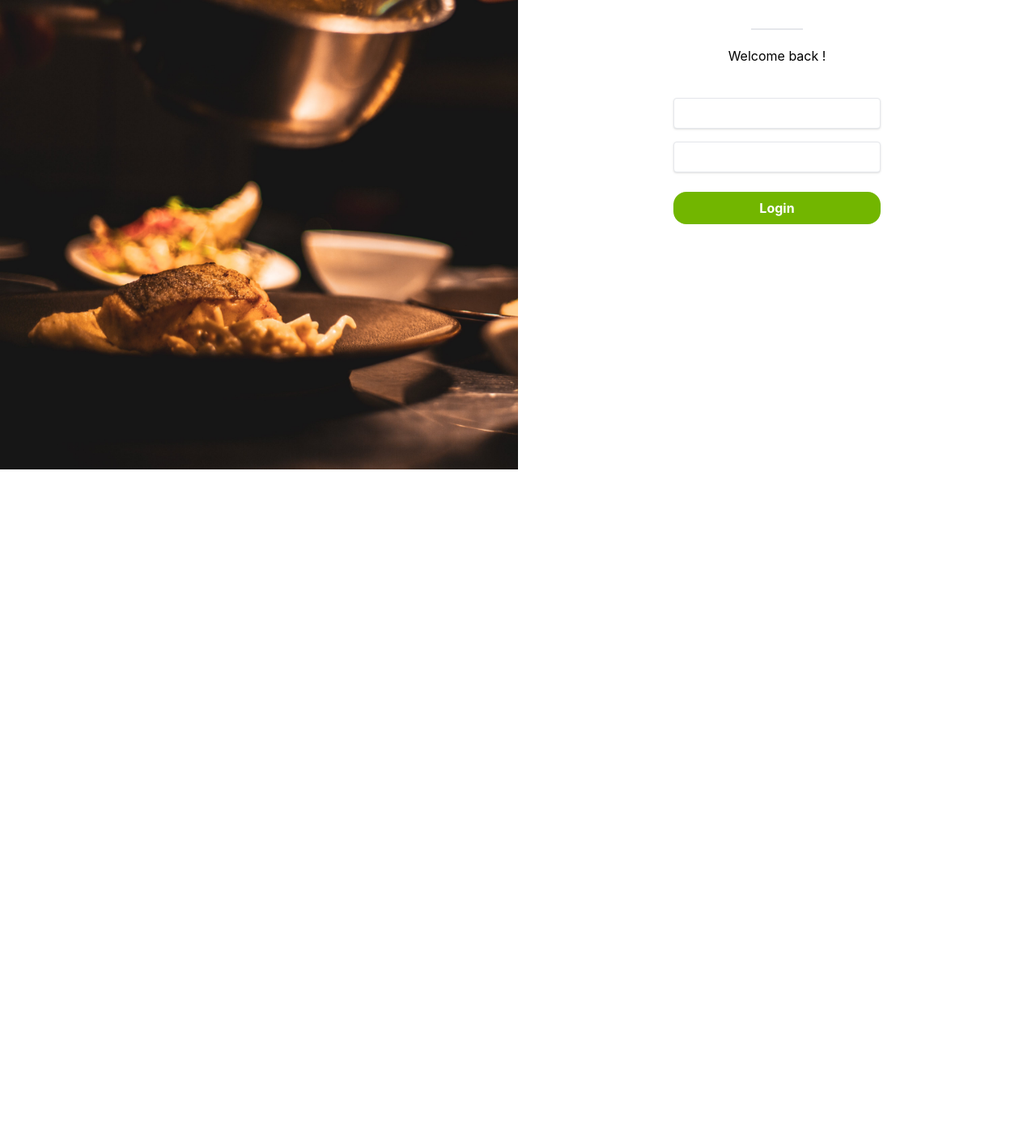
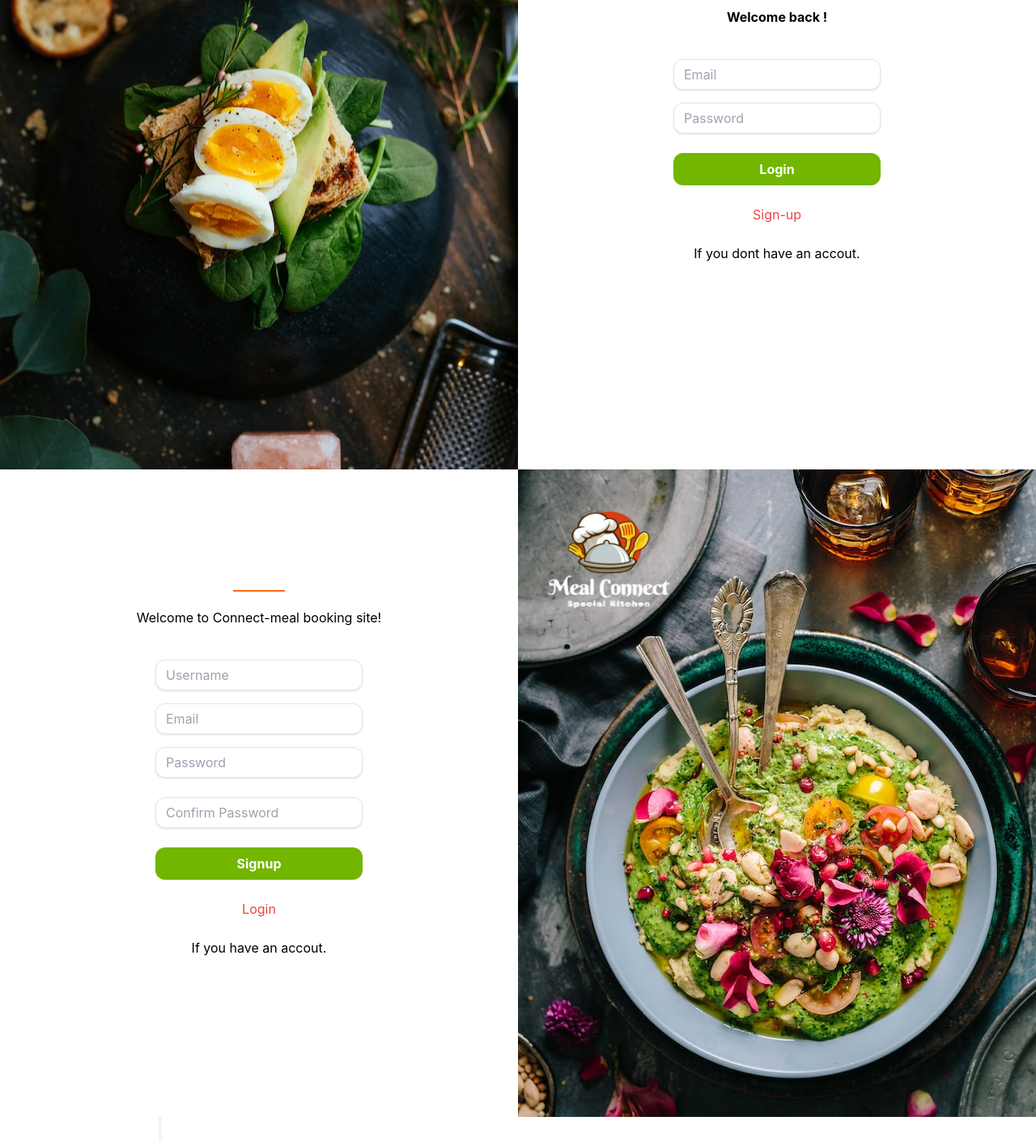
Before and after one commit to JoyTaribagshaw/meal_connect-frontend, a React (Create React App) app: page / in a window 1280 px wide. Shown: the part 1020-2431 px from the top of the page at 81% size. Before the commit the page ends 1600 px from the top, so only its background shows below. Built offline with nearby package versions, Linux system fonts and the light colour scheme.

Commit message:
Update app component

```diff
--- a/src/App.js
+++ b/src/App.js
@@ -1,11 +1,15 @@
 import Splash from './components/Splash';
 import Login from './components/Login';
+import Signup from './components/SignUp';
+import Main from './components/Main';
 
 function App() {
   return (
     <div>
       <Splash />
       <Login />
+      <Signup />
+      <Main />
     </div>
   );
 }
--- a/src/components/Login.js
+++ b/src/components/Login.js
@@ -1,5 +1,5 @@
 import React from 'react';
-import backgroundImage from '../img/meal1.jpg';
+import backgroundImage from '../img/meals/meal77.jpg';
 import logo from '../img/logo2.png';
 
 const Login = () => (
@@ -17,20 +17,26 @@ const Login = () => (
 
     <div className="flex-1 flex flex-col justify-center items-center">
 
-      <span className="w-16 mb-5 border-b-2 border-orange-500" />
-      <h3 className="mb-4 text-center ">Welcome back !</h3>
+      <span className="w-16 mb-5 border-b-2 border-orange" />
+      <h3 className="mb-4 text-center font-bold">Welcome back !</h3>
 
       <div className="flex justify-center items-center">
         <div className="w-full max-w-xs">
           <form className="bg-white px-8 pt-6 pb-8 mb-4">
             <div className="mb-4">
-              <input type="email" id="email" name="email" required className="shadow appearance-none border rounded w-full py-2 px-3 text-gray-700 leading-tight focus:outline-none focus:shadow-outline" />
+              <input type="email" id="user-email" name="email" required className="shadow appearance-none border rounded-xl w-full py-2 px-3 text-gray-700 leading-tight focus:outline-none focus:shadow-outline" placeholder="Email" />
             </div>
             <div className="mb-6">
-              <input type="password" id="password" name="password" required className="shadow appearance-none border rounded w-full py-2 px-3 text-gray-700 leading-tight focus:outline-none focus:shadow-outline" />
+              <input type="password" id="user-password" name="password" required className="shadow appearance-none border rounded-xl w-full py-2 px-3 text-gray-700 leading-tight focus:outline-none focus:shadow-outline" placeholder="Password" />
             </div>
             <div className="flex items-center justify-between">
-              <input type="submit" value="Login" className="bg-green hover:bg-orange text-white font-bold py-2 px-4 rounded-2xl focus:outline-none focus:shadow-outline cursor-pointer w-full" />
+              <input type="submit" value="Login" className="bg-green hover:bg-orange text-white font-bold py-2 px-4 rounded-xl focus:outline-none focus:shadow-outline cursor-pointer w-full" />
+            </div>
+            <div className="text-center py-6">
+              <a href="#Signup" className="text-red-500 self-center hover:text-green">Sign-up</a>
+            </div>
+            <div className="text-center">
+              <h4>If you dont have an accout.</h4>
             </div>
           </form>
         </div>
--- /dev/null
+++ b/src/components/Main.js
@@ -0,0 +1,14 @@
+import React from 'react';
+import Navigation from './navigation/Navigation';
+import MealSlider from './navigation/MealSlider';
+
+function Main() {
+  return (
+    <div className="flex">
+      <Navigation />
+      <MealSlider />
+    </div>
+  );
+}
+
+export default Main;
```
